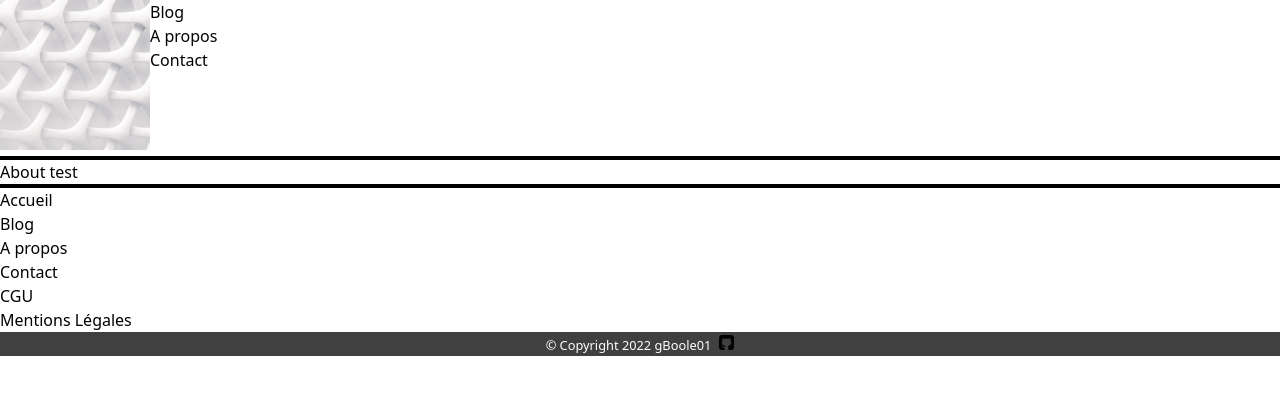
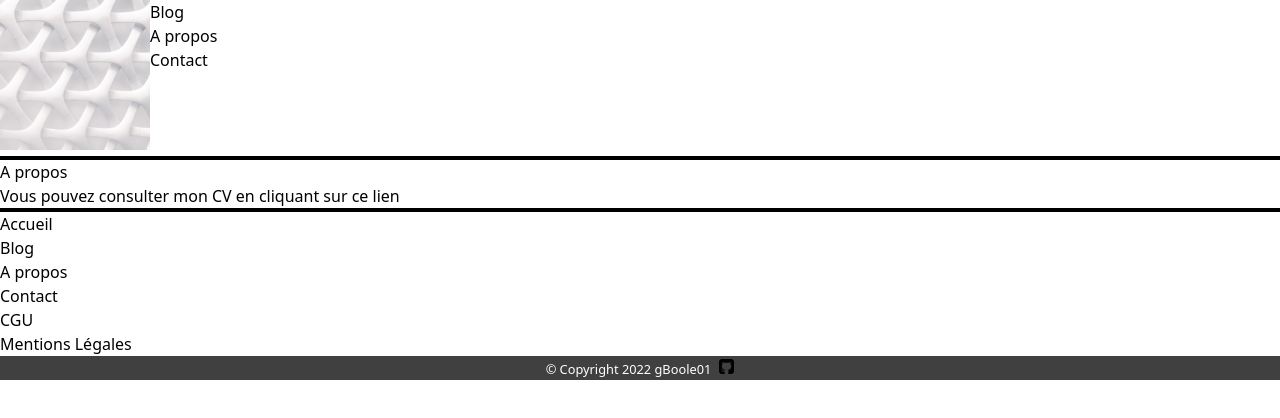
Before and after one commit to gBoole01/g-boole-01, a Next.js app: page /about in a window 1280 px wide. Shown: the top 418 px of the page. Built offline with nearby package versions, Linux system fonts and the light colour scheme.

Commit message:
feat: start about integration

```diff
--- a/src/pages/about.tsx
+++ b/src/pages/about.tsx
@@ -1,9 +1,15 @@
 import type { NextPage } from 'next';
+import Link from 'next/link';
 import Layout from '../components/layout';
 
 const About: NextPage = () => (
     <Layout>
-      <main><h1>About test</h1></main>
+      <h1>A propos</h1>
+      <p>Vous pouvez consulter mon CV en cliquant sur&nbsp;
+        <Link href="/resume">
+          <a>ce lien</a>
+        </Link>
+      </p>
     </Layout>
   )
 
```
